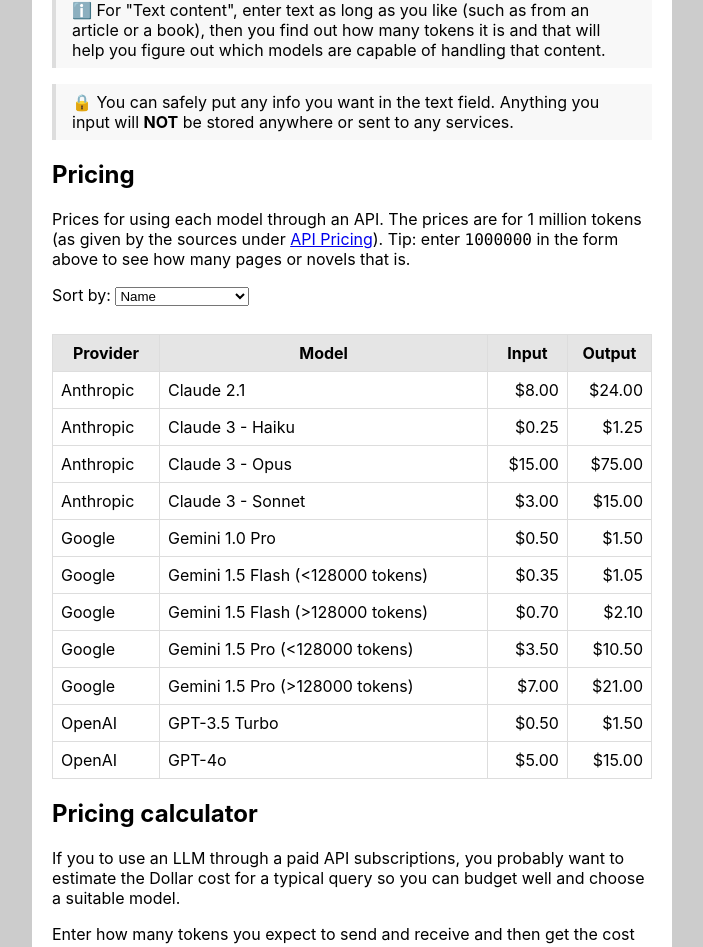
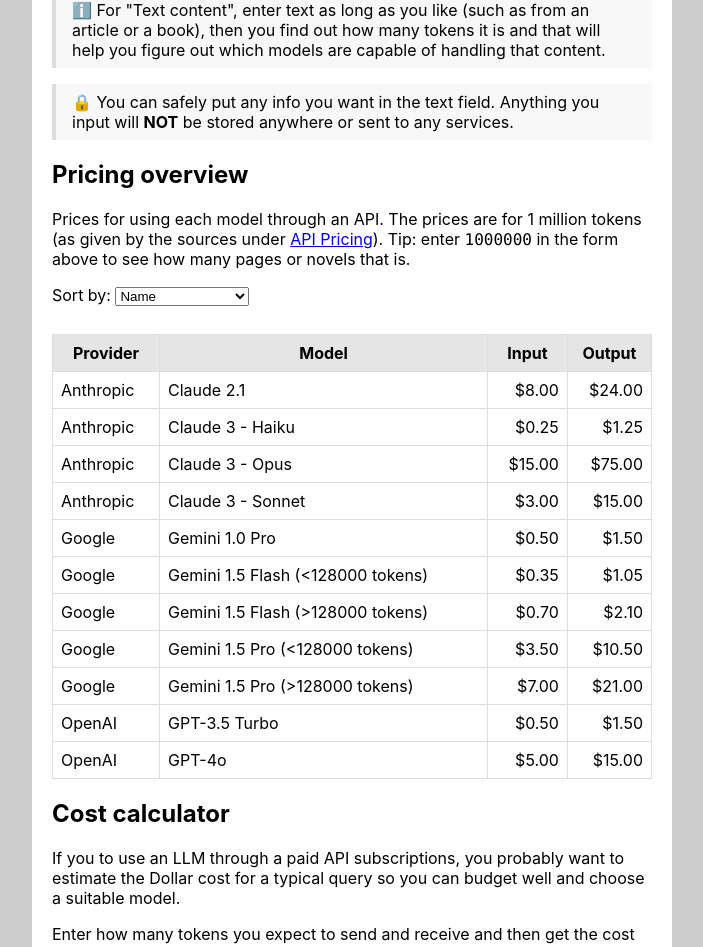
Before and after one commit to MichaelCurrin/token-translator, a React (Create React App) app: page / in a window 1280 px wide. Shown: the part 1955-2902 px from the top of the page, without its empty margins (288-991 px from the left). Built offline with nearby package versions, Linux system fonts and the light colour scheme.

Commit message:
update App.jsx

```diff
--- a/src/App.jsx
+++ b/src/App.jsx
@@ -36,11 +36,11 @@ function App() {
         <ConvertInput />
       </div>
       <div>
-        <h2>Pricing</h2>
+        <h2>Pricing overview</h2>
         <Pricing />
       </div>
       <div>
-        <h2>Pricing calculator</h2>
+        <h2>Cost calculator</h2>
         <PricingCalculator />
       </div>
       <div>
```
